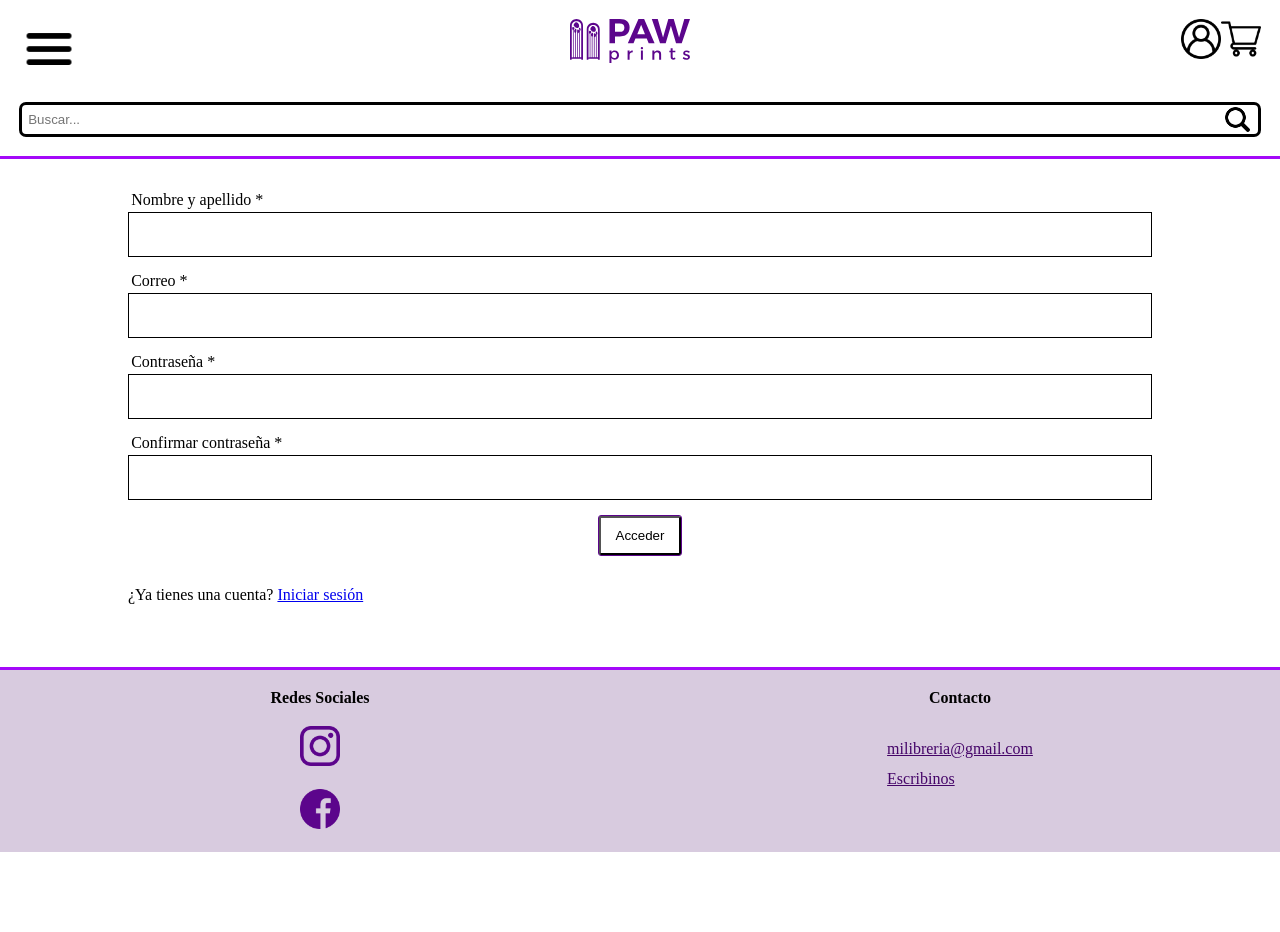
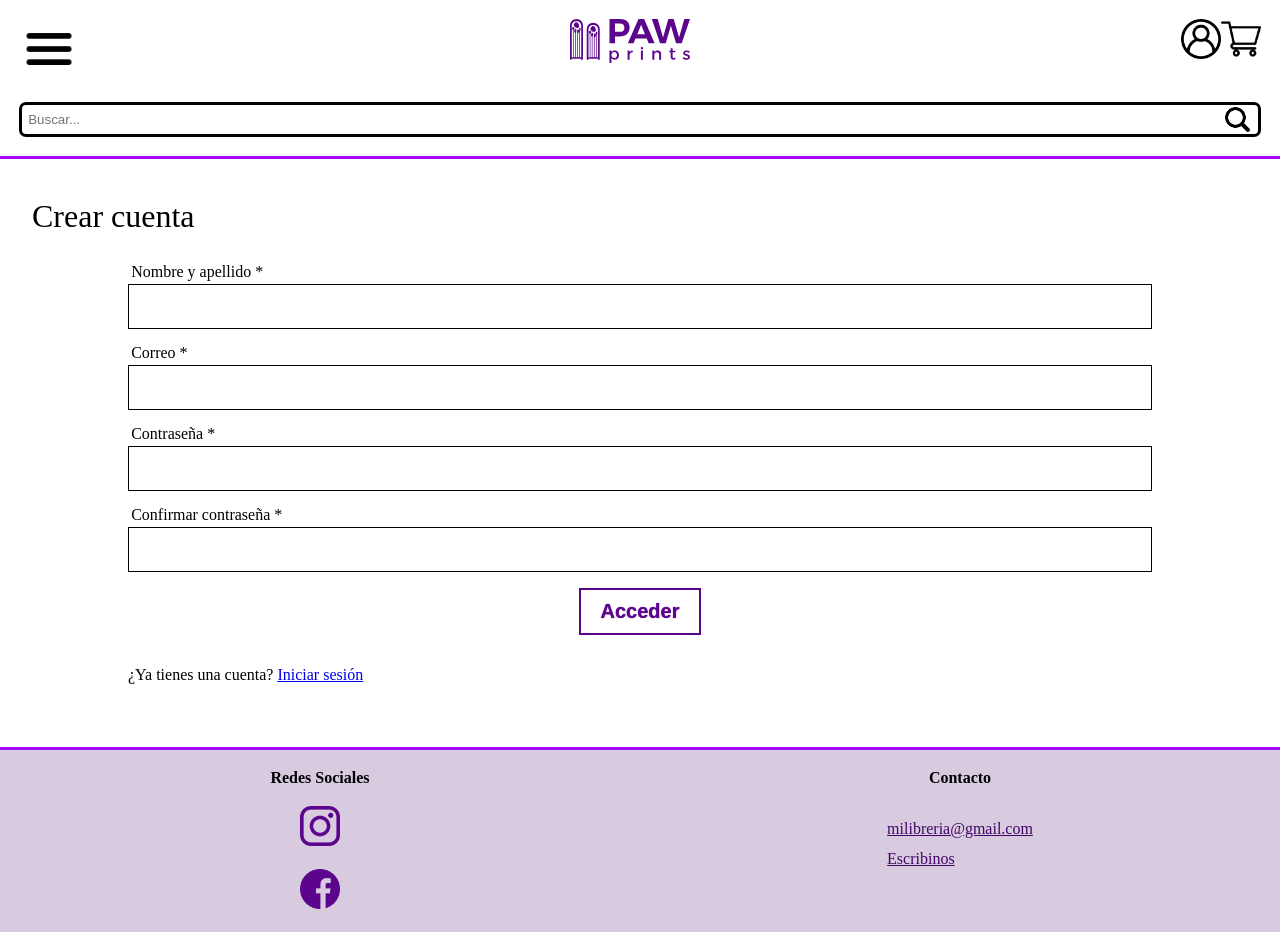
Before and after one commit to MatiasHerrneder/UNLu-PAW-Libreria, a PHP site: page /register.html in a window 1280 px wide. Before the commit the page ends 852 px from the top, so only its background shows below. Run offline with PHP 8.4, Linux system fonts and the light colour scheme.

Commit message:
fixes multiples imports

```diff
--- a/css/login.css
+++ b/css/auth.css
@@ -6,17 +6,17 @@ label {
     display: inline;
 }
 
-.input-text {
+.form-input-text {
     margin: 0 0 1rem 0;
 }
 
-main input[type=submit] {
+/* main input[type=submit] {
     outline: 1px solid var(--violeta);
     padding: 10px 15px;
     color: #000;
     border-radius: 2px;
     background-color: transparent;
-}
+} */
 
 main p {
     margin: 2rem 10vw 1rem 10vw;
--- a/css/compraDestino.css
+++ b/css/compraDestino.css
@@ -4,33 +4,8 @@ main {
     margin-top: 90px;
 }
 
-form {
-    margin-top: 20px;
-}
-
-fieldset {
-    margin-top: 10px;
-    width: 100vw;
-}
-
-form, fieldset {
-    display: flex;
-    flex-flow: column wrap;
-    align-items: center;
-}
-
 label {
     display: none;
-}
-
-legend {
-    text-align: center;
-    font-size: 25px;
-}
-
-.input-text {
-    margin-top: 15px;
-    width: 80vw;
 }
 
 .button-submit {
--- a/css/elements.css
+++ b/css/elements.css
@@ -41,7 +41,7 @@
     border-radius: 20px;
 }
 
-.input-text {
+.input-text, .form-input-text {
     padding: 10px;
     font-size: 20px;
     border: 1px solid black;
@@ -75,3 +75,53 @@
 .logo-pay img {
     width: 100%;
 }
+
+/* main input[type=submit] {
+    outline: 1px solid var(--violeta);
+    padding: 10px 15px;
+    color: #000;
+    border-radius: 2px;
+    background-color: transparent;
+} */
+
+.select-big {
+    margin-top: 15px;
+    width: 80%;
+    padding: 10px;
+    font-size: 20px;
+    border: 1px solid black;
+}
+
+.button-1 {
+    outline: 1px solid var(--violeta);
+    padding: 10px 12px;
+    color: #000;
+    text-decoration: none;
+    border-radius: 2px;
+    cursor: pointer;
+}
+
+.form-checkout {
+    margin-top: 20px;
+}
+
+.fieldset-checkout {
+    margin-top: 10px;
+    width: 100vw;
+}
+
+.form-checkout, .fieldset-checkout {
+    display: flex;
+    flex-flow: column wrap;
+    align-items: center;
+}
+
+.form-input-text {
+    margin-top: 15px;
+    width: 80vw;
+}
+
+.legend-checkout {
+    text-align: center;
+    font-size: 25px;
+}
--- a/css/header.css
+++ b/css/header.css
@@ -1,4 +1,8 @@
 @import url('./colors.css');
+
+main {
+    margin-top: 200px;
+}
 
 .header-app {
     position: fixed;
--- a/css/medioPago.css
+++ b/css/medioPago.css
@@ -41,25 +41,11 @@ main {
 .location-box a {
     margin-left: auto;
     margin-right: 2rem;
-    outline: 1px solid var(--violeta);
-    padding: 10px 12px;
-    color: #000;
-    text-decoration: none;
-    border-radius: 2px;
-    cursor: pointer;
 }
 
 .contact-send h2 {
     padding-left: 10px;
     font-size: 1.5rem;
-}
-
-select {
-    margin-top: 15px;
-    width: 80vw;
-    padding: 10px;
-    font-size: 20px;
-    border: 1px solid black;
 }
 
 .tarjeta-wrapper {
@@ -77,3 +63,16 @@ select {
 #vencimiento {
     flex: 2;
 }
+
+label {
+    display: none;
+}
+
+.input-text {
+    margin-top: 15px;
+    width: 80vw;
+}
+
+.button-submit {
+    margin: 20px;
+}
--- a/register.html
+++ b/register.html
@@ -4,14 +4,11 @@
   <meta charset="utf-8">
   <meta name="viewport" content="width=device-width, initial-scale=1.0">
   <title>Registro</title>
+  <link rel="stylesheet" href="css/reset.css">
   <link rel="stylesheet" href="css/header.css">
+  <link rel="stylesheet" href="css/footer.css">
   <link rel="stylesheet" href="css/elements.css">
-  <link rel="stylesheet" href="css/reset.css">
-  <link rel="stylesheet" href="css/footer.css">
-  <link rel="stylesheet" href="css/compraDestino.css">
-  <link rel="stylesheet" href="css/medioPago.css">
-  <link rel="stylesheet" href="css/index.css">
-  <link rel="stylesheet" href="css/login.css">
+  <link rel="stylesheet" href="css/auth.css">
 </head>
 <body>
   <header class="header-app">
@@ -21,7 +18,7 @@
           <img src="img/PAWPrints.svg" alt="Mi sitio">
         </a>
         <search>
-          <form action="search.php" method="get" class="search-bar">
+          <form class="form" action="search.php" method="get" class="search-bar">
             <input type="search" name="campo" placeholder="Buscar..." class="input-search">
             <button type="submit" class="submit-search">
               <img src="img/lupa.png" alt="Buscar">
@@ -48,16 +45,16 @@
   </header>
 	<main>
     <h1>Crear cuenta</h1>
-    <form action="register.php" method="POST">
+    <form class="form-checkout" action="register.php" method="POST">
       <label for="nombre">Nombre y apellido *</label>
-      <input class="input-text" type="text" id="nombre" name="nombre" required>
+      <input class="form-input-text" type="text" id="nombre" name="nombre" required>
       <label for="correo">Correo *</label>
-      <input class="input-text" type="email" id="correo" name="correo" required>
+      <input class="form-input-text" type="email" id="correo" name="correo" required>
       <label for="contrasenia">Contraseña *</label>
-      <input class="input-text" type="password" id="contrasenia" name="contrasenia" required>
+      <input class="form-input-text" type="password" id="contrasenia" name="contrasenia" required>
       <label for="confirmarContrasenia">Confirmar contraseña *</label>
-      <input class="input-text" type="password" id="confirmarContrasenia" name="confirmarContrasenia" required>
-      <input type="submit" value="Acceder">
+      <input class="form-input-text" type="password" id="confirmarContrasenia" name="confirmarContrasenia" required>
+      <input class="button-submit" type="submit" value="Acceder">
     </form>
     <p>¿Ya tienes una cuenta? <a href="login.html">Iniciar sesión</a></p>
   </main>
```
Also changed, not shown: compraDestino.html (+16 -16 lines), css/tienda.css (+7 -3 lines), login.html (+7 -10 lines), medioPago.html (+12 -13 lines), tienda.html (+3 -7 lines).
